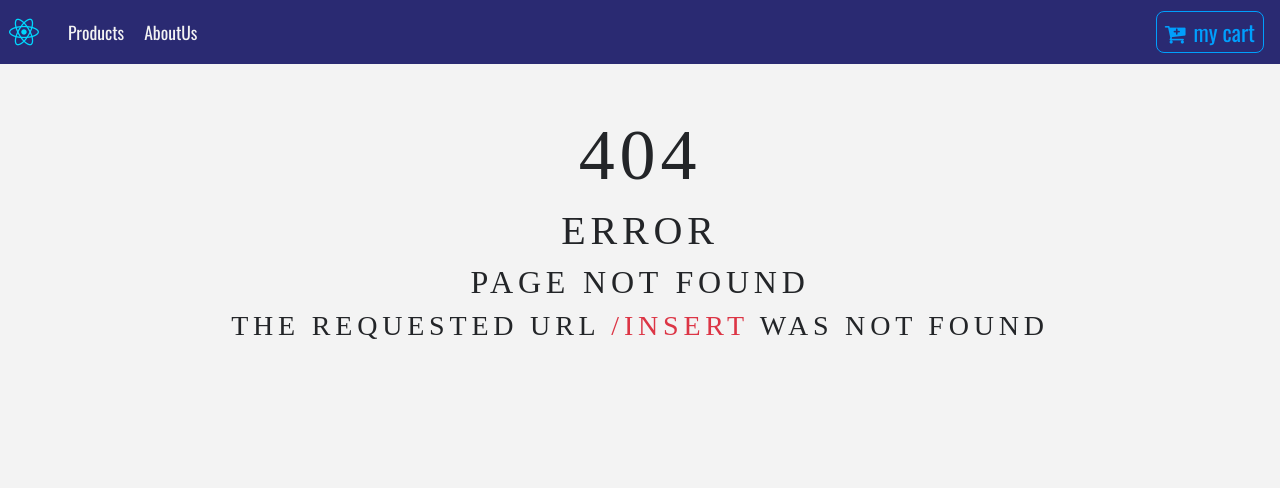
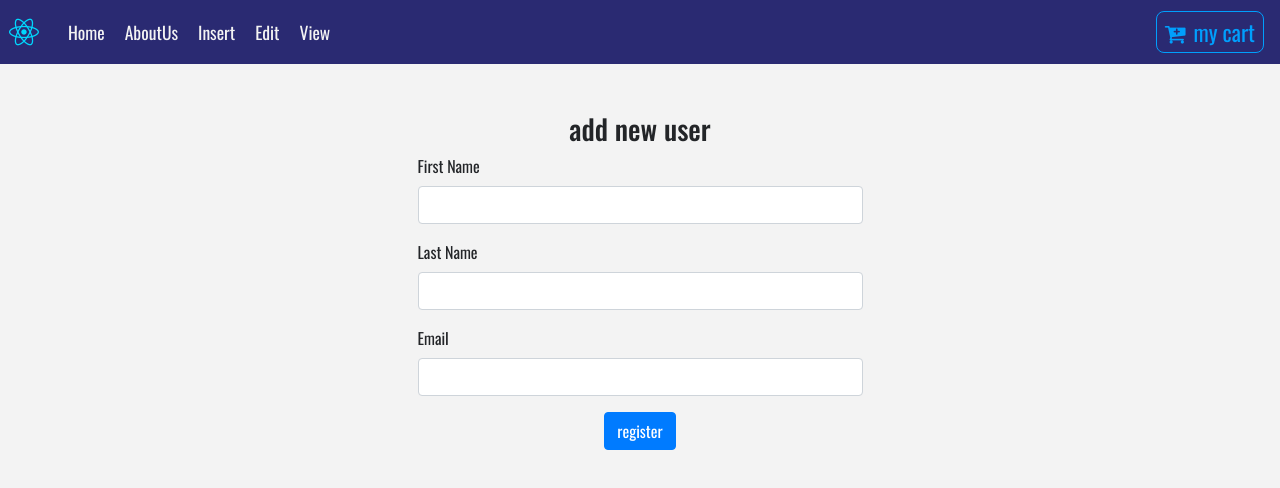
Before and after one commit to mohammadyazarloo2/phone-store, a React (Create React App) app: page /insert in a window 1280 px wide. Before the commit this address had no page. Shown: the top 488 px of the page. Built offline with nearby package versions, Linux system fonts and the light colour scheme; a web font is replaced by a local one.

Commit message:
trying to check login in react

```diff
--- a/package.json
+++ b/package.json
@@ -6,9 +6,12 @@
     "@testing-library/jest-dom": "^4.2.4",
     "@testing-library/react": "^9.5.0",
     "@testing-library/user-event": "^7.2.1",
+    "axios": "^0.19.2",
     "bootstrap": "^4.4.1",
+    "foundation-sites": "^6.6.3",
     "react": "^16.13.1",
     "react-dom": "^16.13.1",
+    "react-paypal-express-checkout": "^1.0.5",
     "react-router-dom": "^5.1.2",
     "react-scripts": "3.4.1",
     "styled-components": "^5.1.0"
--- a/src/App.js
+++ b/src/App.js
@@ -9,6 +9,10 @@ import Details from './components/Details';
 import Cart from './components/Cart';
 import Default from './components/Default';
 import Modal from './components/Modal';
+import Login from './components/Login/Login';
+import Insert from './components/Login/Insert';
+import View from './components/Login/View';
+import Edit from './components/Login/Edit';
 
 function App() {
   return (
@@ -19,6 +23,9 @@ function App() {
         <Route exact path="/" component={ProductList} />
         <Route path="/details" component={Details} />
         <Route path="/cart" component={Cart} />
+        <Route path="/insert" component={Insert} />
+        <Route path="/edit/:id" component={Edit} />
+        <Route path="/view" component={View} />
         <Route component={Default} />
       </Switch>
 
--- a/src/components/Cart/Cart.js
+++ b/src/components/Cart/Cart.js
@@ -19,7 +19,7 @@ export default class Cart extends Component {
                                     <Title name="your" title="cart" />
                                     <CartColumns />
                                     <CartList value={value} />
-                                    <CartTotals value={value} />
+                                    <CartTotals value={value} history={this.props.history} />
                                 </React.Fragment>
                             )
                         }else{
--- a/src/components/Cart/CartTotals.js
+++ b/src/components/Cart/CartTotals.js
@@ -1,7 +1,8 @@
 import React from 'react'
 import {Link} from 'react-router-dom'
+import PaypalButton from './PaypalButton'
 
-export default function CartTotal({value}) {
+export default function CartTotal({value,history}) {
     const {cartSubTotal,cartTax,cartTotal,clearCart}=value
     return (
         <React.Fragment>
@@ -25,6 +26,7 @@ export default function CartTotal({value}) {
                             <span className="text-title">total :</span>
                             <strong>$ {cartTotal} </strong>
                         </h5>
+                        <PaypalButton total={cartTotal} clearCart={clearCart} history={history} />
                     </div>
                 </div>
             </div>
--- /dev/null
+++ b/src/components/Cart/PaypalButton.js
@@ -0,0 +1,45 @@
+import React from 'react';
+import PaypalExpressBtn from 'react-paypal-express-checkout';
+
+export default class MyApp extends React.Component {
+    render() {
+        const onSuccess = (payment) => {
+            // Congratulation, it came here means everything's fine!
+            		console.log("The payment was succeeded!", payment);
+            		// You can bind the "payment" object's value to your state or props or whatever here, please see below for sample returned data
+        }
+
+        const onCancel = (data) => {
+            // User pressed "cancel" or close Paypal's popup!
+            console.log('The payment was cancelled!', data);
+            // You can bind the "data" object's value to your state or props or whatever here, please see below for sample returned data
+        }
+
+        const onError = (err) => {
+            // The main Paypal's script cannot be loaded or somethings block the loading of that script!
+            console.log("Error!", err);
+            // Because the Paypal's main script is loaded asynchronously from "https://www.paypalobjects.com/api/checkout.js"
+            // => sometimes it may take about 0.5 second for everything to get set, or for the button to appear
+        }
+
+        let env = 'sandbox'; // you can set here to 'production' for production
+        let currency = 'USD'; // or you can set this value from your props or state
+        let total = 1; // same as above, this is the total amount (based on currency) to be paid by using Paypal express checkout
+        // Document on Paypal's currency code: https://developer.paypal.com/docs/classic/api/currency_codes/
+
+        const client = {
+            sandbox:    'YOUR-SANDBOX-APP-ID',
+            production: 'YOUR-PRODUCTION-APP-ID',
+        }
+        // In order to get production's app-ID, you will have to send your app to Paypal for approval first
+        // For sandbox app-ID (after logging into your developer account, please locate the "REST API apps" section, click "Create App"):
+        //   => https://developer.paypal.com/docs/classic/lifecycle/sb_credentials/
+        // For production app-ID:
+        //   => https://developer.paypal.com/docs/classic/lifecycle/goingLive/
+
+        // NB. You can also have many Paypal express checkout buttons on page, just pass in the correct amount and they will work!
+        return (
+            <PaypalExpressBtn env={env} client={client} currency={currency} total={total} onError={onError} onSuccess={onSuccess} onCancel={onCancel} />
+        );
+    }
+}
--- /dev/null
+++ b/src/components/Login/Edit.js
@@ -0,0 +1,11 @@
+import React, { Component } from 'react'
+
+export default class Edit extends Component {
+    render() {
+        return (
+            <div>
+                welcome to edit component
+            </div>
+        )
+    }
+}
--- /dev/null
+++ b/src/components/Login/Insert.js
@@ -0,0 +1,93 @@
+import React, { Component } from 'react'
+import axios from 'axios';
+
+export default class Insert extends Component {
+    constructor(props){
+        super(props)
+
+        this.onChangeFirstName=this.onChangeFirstName.bind(this)
+        this.onChangeLastName=this.onChangeLastName.bind(this)
+        this.onChangeEmail=this.onChangeEmail.bind(this)
+        this.onSubmit=this.onSubmit.bind(this)
+
+        this.state={
+            first_name:'',
+            last_name:'',
+            email:''
+        }
+    }
+
+    onChangeFirstName(e){
+        this.setState({
+            first_name:e.target.value
+        })
+    }
+
+    onChangeLastName(e){
+        this.setState({
+            last_name:e.target.value
+        })
+    }
+
+    onChangeEmail(e){
+        this.setState({
+            email:e.target.value
+        })
+    }
+
+    onSubmit(e){
+        e.preventDefault();
+        const obj={
+            first_name:this.state.first_name,
+            last_name:this.state.last_name,
+            email:this.state.email
+        };
+
+        axios.post('http://localhost/react/insert.php', obj)
+      .then(res => {
+        res.header('Access-Control-Allow-Origin', '127.0.0.1');
+        console.log(res.data);
+      })
+
+        this.setState({
+            first_name:'',
+            last_name:'',
+            email:''
+        })
+
+    }
+
+    render() {
+        return (
+            <div className="container">
+                <div className="row">
+                <div className="col-5 mx-auto my-5">
+                <h3 className="text-center">
+                     add new user
+                </h3>
+                <form onSubmit={this.onSubmit}>
+                    <div className="form-group">
+                        <label>First Name</label>
+                        <input onChange={this.onChangeFirstName} value={this.state.first_name}
+                         type="text" name="firstname" className="form-control" />
+                    </div>
+                    <div className="form-group">
+                        <label>Last Name</label>
+                        <input onChange={this.onChangeLastName} value={this.state.last_name}
+                         type="text" name="lastname" className="form-control" />
+                    </div>
+                    <div className="form-group">
+                        <label>Email</label>
+                        <input type="text" onChange={this.onChangeEmail} value={this.state.email}
+                         name="email" className="form-control" />
+                    </div>
+                    <div className="form-group text-center">
+                        <input type="submit" className="btn btn-primary" value="register" />
+                    </div>
+                </form>
+                </div>
+            </div>
+            </div>
+        )
+    }
+}
--- /dev/null
+++ b/src/components/Login/Login.css
@@ -0,0 +1,3 @@
+.login-t{
+    display: block;
+}
--- /dev/null
+++ b/src/components/Login/View.js
@@ -0,0 +1,11 @@
+import React, { Component } from 'react'
+
+export default class View extends Component {
+    render() {
+        return (
+            <div>
+                welcome to view Component
+            </div>
+        )
+    }
+}
--- a/src/components/Navbar.js
+++ b/src/components/Navbar.js
@@ -18,10 +18,20 @@ export default class Navbar extends Component {
                 <div className="collapse navbar-collapse" id="navbarNav">
                     <ul className="navbar-nav align-items-center">
                         <li className="nav-item ml-1">
-                            <Link to="/" className="nav-link">products</Link>
+                            <Link to="/" className="nav-link">Home</Link>
                         </li>
                         <li className="nav-item ml-1">
                             <Link to="/" className="nav-link">AboutUs</Link>
+                        </li>
+
+                        <li className="nav-item ml-1">
+                            <Link to="/insert" className="nav-link">insert</Link>
+                        </li>
+                        <li className="nav-item ml-1">
+                            <Link to="/edit" className="nav-link">edit</Link>
+                        </li>
+                        <li className="nav-item ml-1">
+                            <Link to="/view" className="nav-link">view</Link>
                         </li>
                     </ul>
                 </div>
```
Also changed, not shown: src/components/Login/Login.js (added), 1 other file (tests, documents, lock files or other folders).
